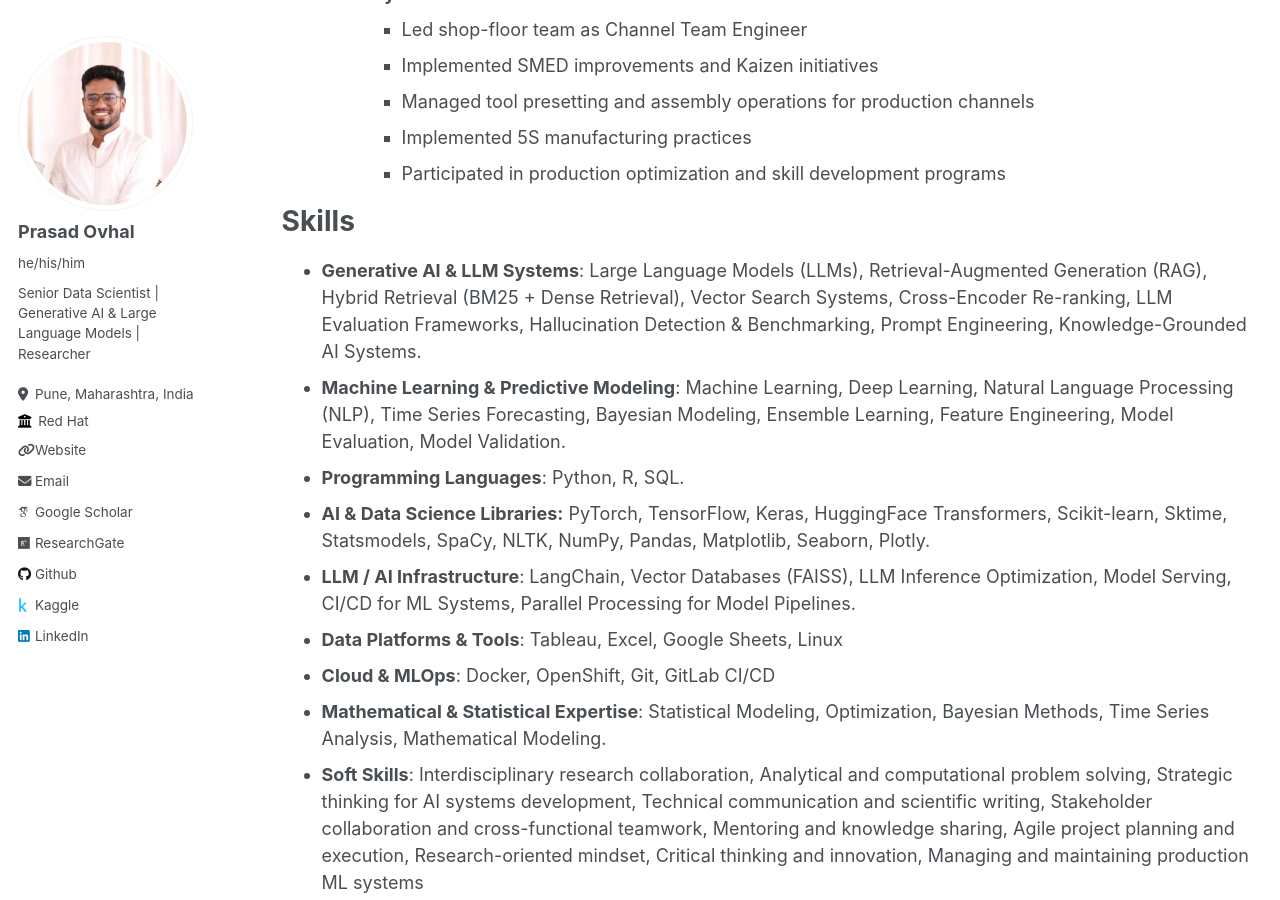
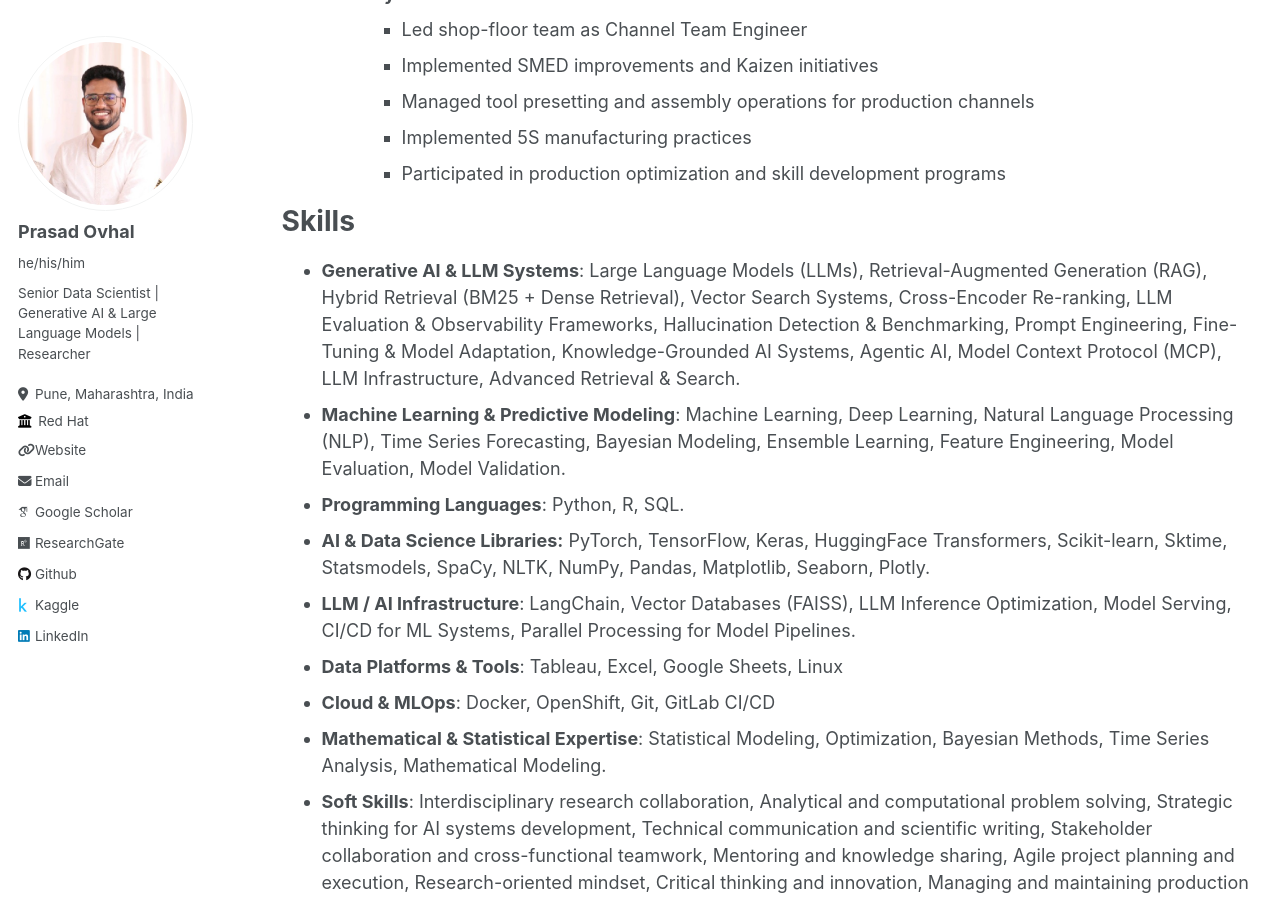
Before and after one commit to prasadovhal/prasadovhal.github.io, a Jekyll site: the page built from _pages/cv.md, in a window 1280 px wide and 900 px high, scrolled down 2255 px. Built offline with Jekyll 4.4.1, drawn with Linux system fonts in a browser that asks for light colours; some web fonts are replaced.

Commit message:
updated bio

```diff
--- a/_pages/cv.md
+++ b/_pages/cv.md
@@ -74,7 +74,7 @@ Work experience
 
 Skills
 ======
-* **Generative AI & LLM Systems**: Large Language Models (LLMs), Retrieval-Augmented Generation (RAG), Hybrid Retrieval (BM25 + Dense Retrieval), Vector Search Systems, Cross-Encoder Re-ranking, LLM Evaluation Frameworks, Hallucination Detection & Benchmarking, Prompt Engineering, Knowledge-Grounded AI Systems.
+* **Generative AI & LLM Systems**: Large Language Models (LLMs), Retrieval-Augmented Generation (RAG), Hybrid Retrieval (BM25 + Dense Retrieval), Vector Search Systems, Cross-Encoder Re-ranking, LLM Evaluation & Observability Frameworks, Hallucination Detection & Benchmarking, Prompt Engineering, Fine-Tuning & Model Adaptation, Knowledge-Grounded AI Systems, Agentic AI, Model Context Protocol (MCP), LLM Infrastructure, Advanced Retrieval & Search.
 * **Machine Learning & Predictive Modeling**: Machine Learning, Deep Learning, Natural Language Processing (NLP), Time Series Forecasting, Bayesian Modeling, Ensemble Learning, Feature Engineering, Model Evaluation, Model Validation.
 * **Programming Languages**: Python, R, SQL.
 * **AI & Data Science Libraries:** PyTorch, TensorFlow, Keras, HuggingFace Transformers, Scikit-learn, Sktime, Statsmodels, SpaCy, NLTK, NumPy, Pandas, Matplotlib, Seaborn, Plotly.
```
Also changed, not shown: _pages/about.md (+6 -2 lines).
